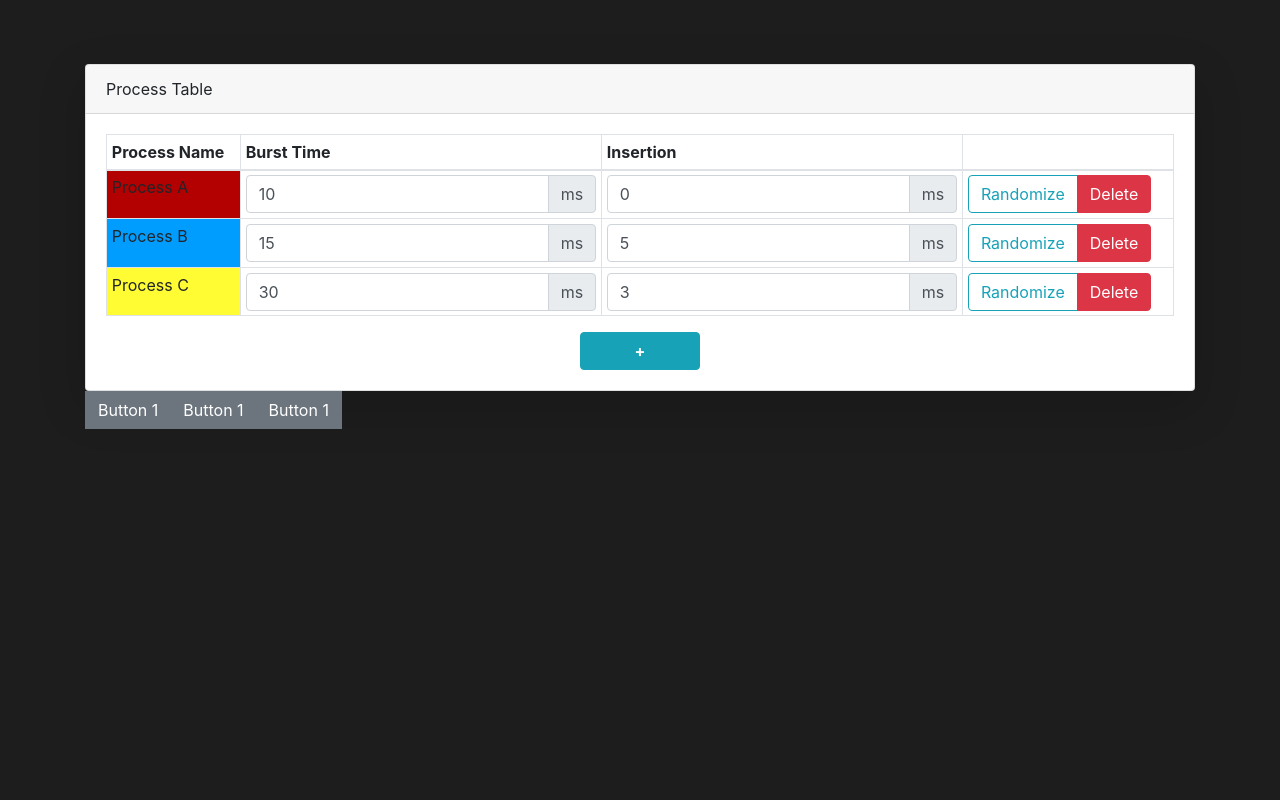
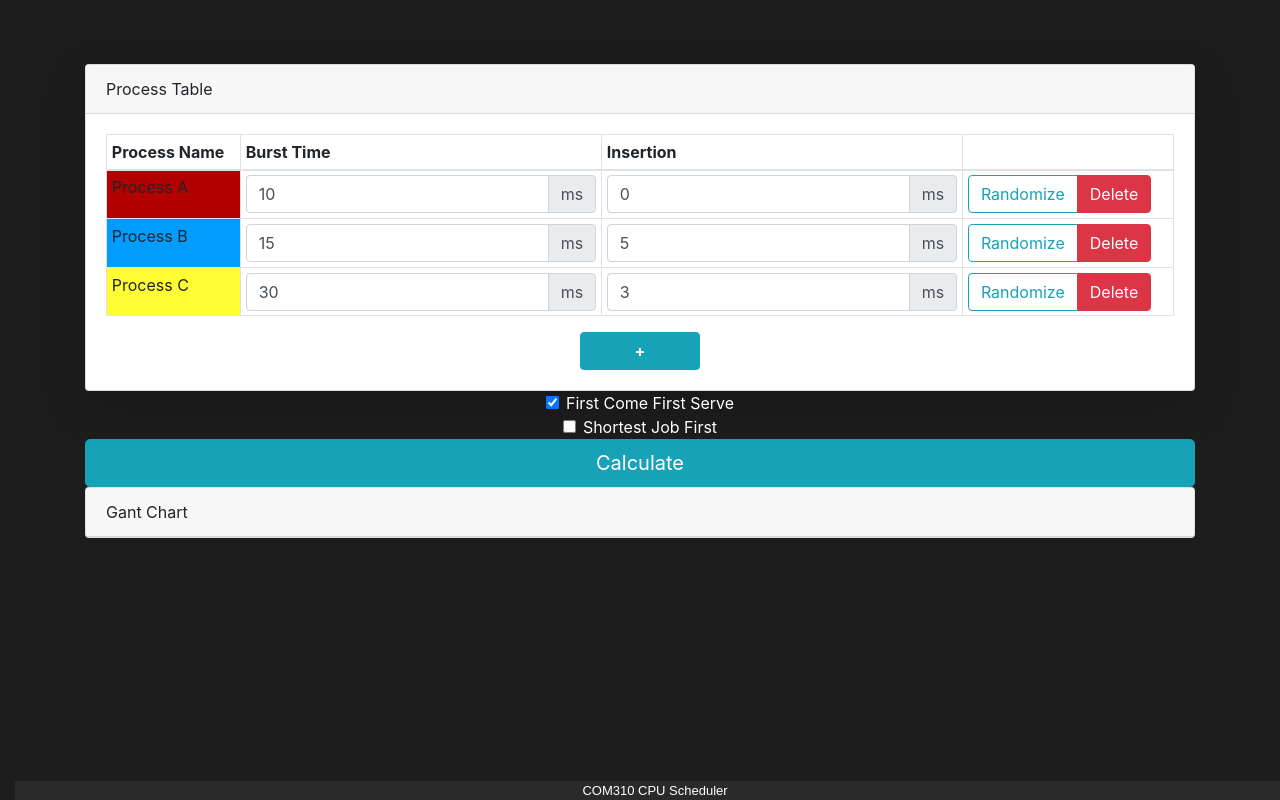
Before and after one commit to jaredaivory/COM310-cpu-scheduler, a React (Create React App) app: page / in a window 1280 px wide. Built offline with nearby package versions, Linux system fonts and the light colour scheme.

Commit message:
Added more gui elements

```diff
--- a/src/components/App.js
+++ b/src/components/App.js
@@ -3,6 +3,8 @@ import ProcessTable from './ProcessTable';
 import ButtonBar from './ButtonBar';
 
 import '../styles/app.css';
+import Footer from './Footer';
+import GanttChart from './GanttChart';
 
 const processdata = [
     { id: 0, name: 'A', bursttime: 10, insertion: 0, color: '#B30000' },
@@ -12,9 +14,13 @@ const processdata = [
 
 export default function App() {
     return (
-        <div id="app">
-            <ProcessTable processdata={processdata} />
-            <ButtonBar />
+        <div id="app container">
+            <div className="col">
+                <ProcessTable className="row" processdata={processdata} />
+                <ButtonBar className="row" />
+                <GanttChart className="row" />
+                <Footer className="row" />
+            </div>
         </div>
     );
 }
--- a/src/components/ButtonBar.js
+++ b/src/components/ButtonBar.js
@@ -1,19 +1,44 @@
-import React from 'react';
+import React, { useState } from 'react';
+
+import '../styles/buttonbar.css';
 
 export default function ButtonBar() {
+    const buttonOptions = [
+        { id: 'fcfs', label: 'First Come First Serve' },
+        { id: 'sjf', label: 'Shortest Job First' },
+    ];
+    const [selected, setSelected] = useState(buttonOptions[0].id);
+
+    const renderRadioButton = (options) => {
+        return (
+            <div className="form-check" key={options.id}>
+                <input
+                    className="form-check-input"
+                    type="checkbox"
+                    value=""
+                    id={options.id}
+                    checked={options.id === selected ? true : false}
+                    onChange={handleSelection}
+                ></input>
+                <label className="form-check-label" for={options.id}>
+                    {options.label}
+                </label>
+            </div>
+        );
+    };
+
+    const handleSelection = (e) => {
+        setSelected(e.target.id);
+    };
+
     return (
-        <div className="container">
-            <div className="btn-group btn-secondary">
-                <button className="btn btn-secondary" type="radio">
-                    Button 1
-                </button>
-                <button className="btn btn-secondary " type="radio">
-                    Button 1
-                </button>
-                <button className="btn btn-secondary" type="radio">
-                    Button 1
-                </button>
+        <div className="container buttonbar">
+            <div className="text-center">
+                {buttonOptions.map(renderRadioButton)}
             </div>
+            <button type="button" class="btn btn-info btn-lg btn-block">
+                Calculate
+            </button>
         </div>
     );
 }
--- /dev/null
+++ b/src/components/Footer.js
@@ -0,0 +1,11 @@
+import React from 'react';
+
+import '../styles/footer.css';
+
+export default function Footer(props) {
+    return (
+        <div className="footer">
+            <div>COM310 CPU Scheduler</div>
+        </div>
+    );
+}
--- /dev/null
+++ b/src/components/GanttChart.js
@@ -0,0 +1,11 @@
+import React, { useState } from 'react';
+
+export default function GanttChart() {
+    return (
+        <div className="container">
+            <div className="card">
+                <div className="card-header">Gant Chart</div>
+            </div>
+        </div>
+    );
+}
--- a/src/components/ProcessTable.js
+++ b/src/components/ProcessTable.js
@@ -35,8 +35,8 @@ const ProcessTable = ({ processdata }) => {
                             <thead>
                                 <tr>
                                     <th scope="col">Process Name</th>
-                                    <th scope="col">Burst Time</th>
-                                    <th scope="col">Insertion</th>
+                                    <th scope="col-5">Burst Time</th>
+                                    <th scope="col-5">Insertion</th>
                                     <th></th>
                                 </tr>
                             </thead>
--- /dev/null
+++ b/src/styles/buttonbar.css
@@ -0,0 +1,3 @@
+.buttonbar {
+    color: white;
+}
--- /dev/null
+++ b/src/styles/footer.css
@@ -0,0 +1,11 @@
+.footer {
+    background-color: #2a2a2a;
+    font-family: Arial, Helvetica, sans-serif;
+    color: white;
+    position: fixed;
+    bottom: 0;
+    text-align: center;
+    width: 100%;
+    font-size: small;
+    margin-top: 100px;
+}
--- a/src/utils/utils.js
+++ b/src/utils/utils.js
@@ -6,4 +6,7 @@ function randomColor() {
     return 'rgb(' + x() + ',' + x() + ',' + x() + ')';
 }
 
+//fcfs process
+function firstComeFirstServe(processes) {}
+
 export { randomColor, ALPHA };
```
